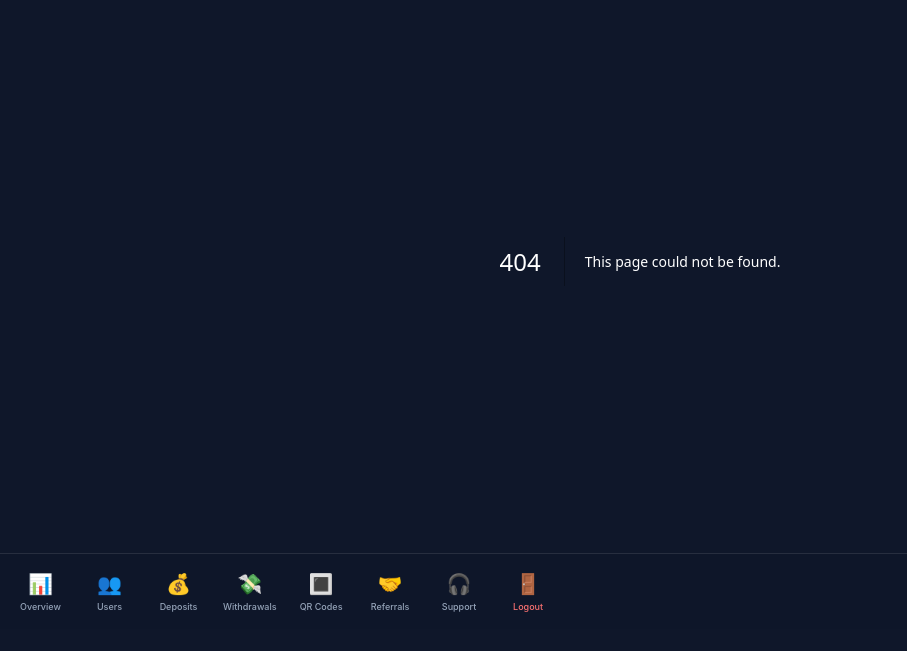
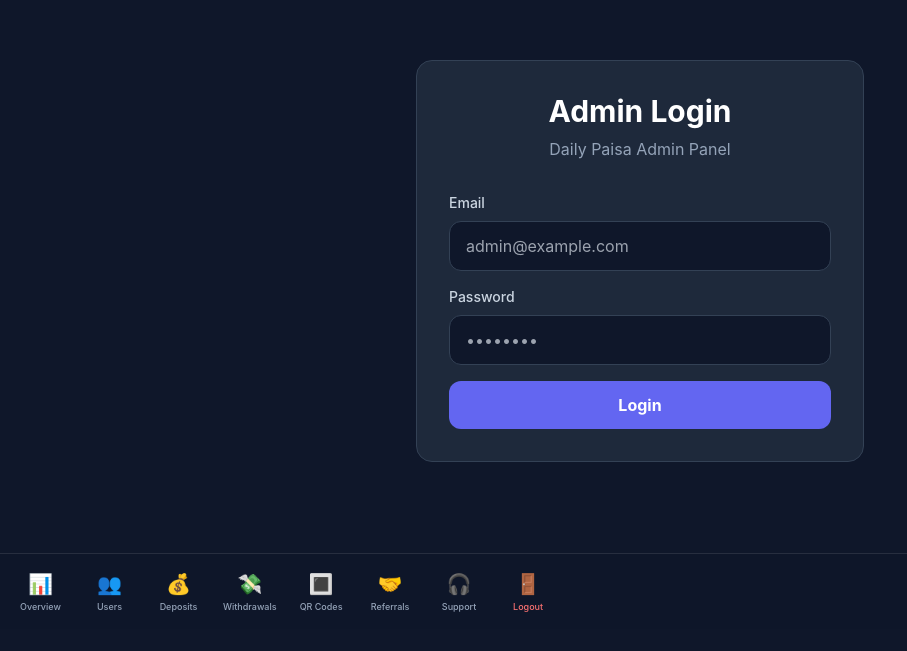
Before and after one commit to trendora799-blip/Admin.Daily.paisa, a Next.js app: page / in a window 1280 px wide. Before the commit this address had no page. Shown: the part 171-822 px from the top of the page, without its empty margins (0-907 px from the left). Built offline with nearby package versions, Linux system fonts and the light colour scheme.

Commit message:
Create page.js

```diff
--- /dev/null
+++ b/app/page.js
@@ -0,0 +1,82 @@
+'use client';
+
+import { useState } from 'react';
+import { useRouter } from 'next/navigation';
+import toast from 'react-hot-toast';
+
+export default function LoginPage() {
+  const router = useRouter();
+  const [email, setEmail] = useState('');
+  const [password, setPassword] = useState('');
+  const [loading, setLoading] = useState(false);
+
+  const handleLogin = async (e) => {
+    e.preventDefault();
+    setLoading(true);
+
+    try {
+      const res = await fetch('/api/auth', {
+        method: 'POST',
+        headers: { 'Content-Type': 'application/json' },
+        body: JSON.stringify({ email, password }),
+      });
+
+      const data = await res.json();
+
+      if (!res.ok) {
+        throw new Error(data.error || 'Login failed');
+      }
+
+      localStorage.setItem('dailypaisa_admin', JSON.stringify(data.user));
+      toast.success('Login successful!');
+      router.push('/dashboard');
+    } catch (error) {
+      toast.error(error.message);
+    } finally {
+      setLoading(false);
+    }
+  };
+
+  return (
+    <div className="min-h-screen flex items-center justify-center bg-slate-900 p-4">
+      <div className="w-full max-w-md bg-slate-800 p-8 rounded-2xl border border-slate-700">
+        <h1 className="text-3xl font-bold text-center text-white mb-2">Admin Login</h1>
+        <p className="text-slate-400 text-center mb-8">Daily Paisa Admin Panel</p>
+
+        <form onSubmit={handleLogin} className="space-y-4">
+          <div>
+            <label className="block text-sm font-medium text-slate-300 mb-2">Email</label>
+            <input
+              type="email"
+              value={email}
+              onChange={(e) => setEmail(e.target.value)}
+              className="w-full px-4 py-3 bg-slate-900 border border-slate-700 rounded-xl text-white focus:outline-none focus:border-brand-500"
+              placeholder="admin@example.com"
+              required
+            />
+          </div>
+
+          <div>
+            <label className="block text-sm font-medium text-slate-300 mb-2">Password</label>
+            <input
+              type="password"
+              value={password}
+              onChange={(e) => setPassword(e.target.value)}
+              className="w-full px-4 py-3 bg-slate-900 border border-slate-700 rounded-xl text-white focus:outline-none focus:border-brand-500"
+              placeholder="••••••••"
+              required
+            />
+          </div>
+
+          <button
+            type="submit"
+            disabled={loading}
+            className="w-full py-3 bg-brand-500 hover:bg-brand-600 disabled:bg-slate-700 rounded-xl font-bold text-white transition"
+          >
+            {loading ? 'Logging in...' : 'Login'}
+          </button>
+        </form>
+      </div>
+    </div>
+  );
+    }
```
